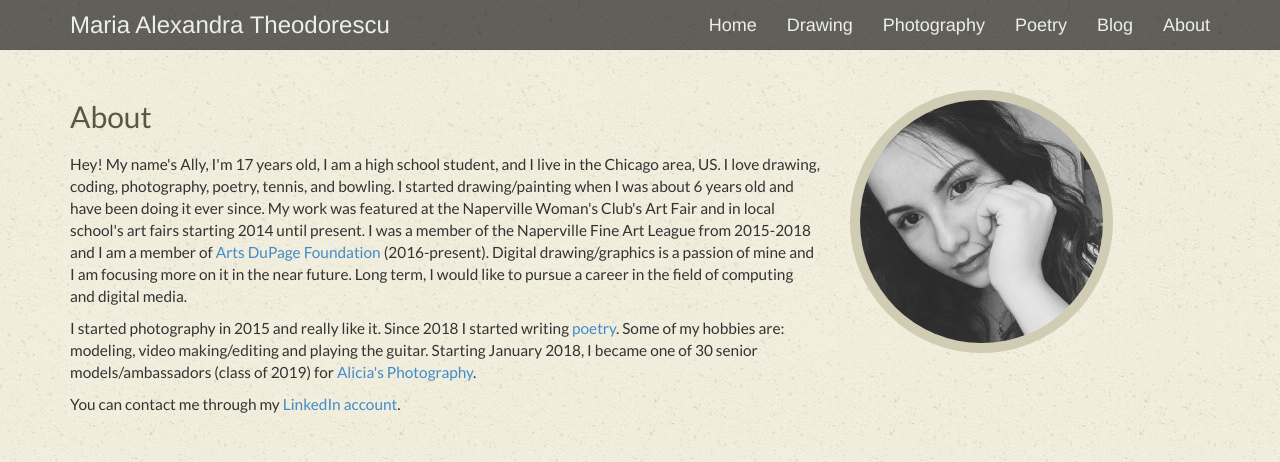
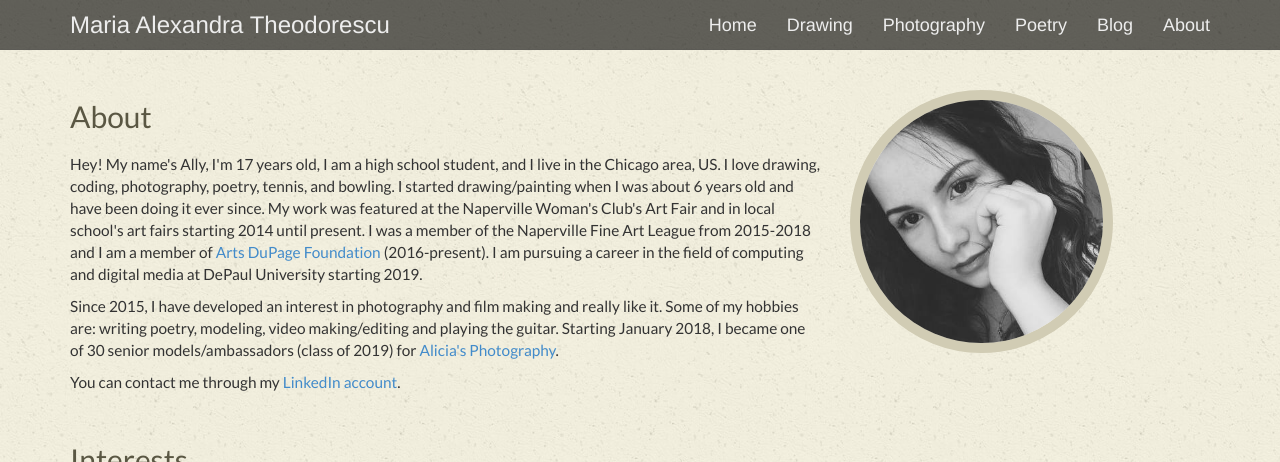
Before and after one commit to allyth/allyth, a Jekyll site: the page built from about.html, in a window 1280 px wide and 900 px high, cut to the strip 0-462 px from the top of the window. Built offline with Jekyll 4.4.1, drawn with Linux system fonts in a browser that asks for light colours; some web fonts are replaced.

Commit message:
Edit about

```diff
--- a/about.html
+++ b/about.html
@@ -9,8 +9,8 @@
             <h2>About</h2>
 
             <div style="padding: 10px 0px;">
-                <p>Hey! My name's Ally, I'm 17 years old, I am a high school student, and I live in the Chicago area, US. I love drawing, coding, photography, poetry, tennis, and bowling. I started drawing/painting when I was about 6 years old and have been doing it ever since. My work was featured at the Naperville Woman's Club's Art Fair and in local school's art fairs starting 2014 until present. I was a member of the Naperville Fine Art League from 2015-2018 and I am a member of <a href="http://www.artsdupage.org/">Arts DuPage Foundation</a> (2016-present). Digital drawing/graphics is a passion of mine and I am focusing more on it in the near future. Long term, I would like to pursue a career in the field of computing and digital media.</p>
-                <p>I started photography in 2015 and really like it. Since 2018 I started writing <a href="https://www.instagram.com/oceanbluesoul/">poetry</a>. Some of my hobbies are: modeling, video making/editing and playing the guitar. Starting January 2018, I became one of 30 senior models/ambassadors (class of 2019) for <a href="https://alicias.com/home/">Alicia's Photography</a>.</p>
+                <p>Hey! My name's Ally, I'm 17 years old, I am a high school student, and I live in the Chicago area, US. I love drawing, coding, photography, poetry, tennis, and bowling. I started drawing/painting when I was about 6 years old and have been doing it ever since. My work was featured at the Naperville Woman's Club's Art Fair and in local school's art fairs starting 2014 until present. I was a member of the Naperville Fine Art League from 2015-2018 and I am a member of <a href="http://www.artsdupage.org/">Arts DuPage Foundation</a> (2016-present). I am pursuing a career in the field of computing and digital media at DePaul University starting 2019.</p>
+                <p>Since 2015, I have developed an interest in photography and film making and really like it. Some of my hobbies are: writing poetry, modeling, video making/editing and playing the guitar. Starting January 2018, I became one of 30 senior models/ambassadors (class of 2019) for <a href="https://alicias.com/home/">Alicia's Photography</a>.</p>
                 <p>You can contact me through my <a href="http://www.linkedin.com/in/alexandra-theodorescu">LinkedIn account</a>.</p>
                 <!--<br>-->
             </div>
```
